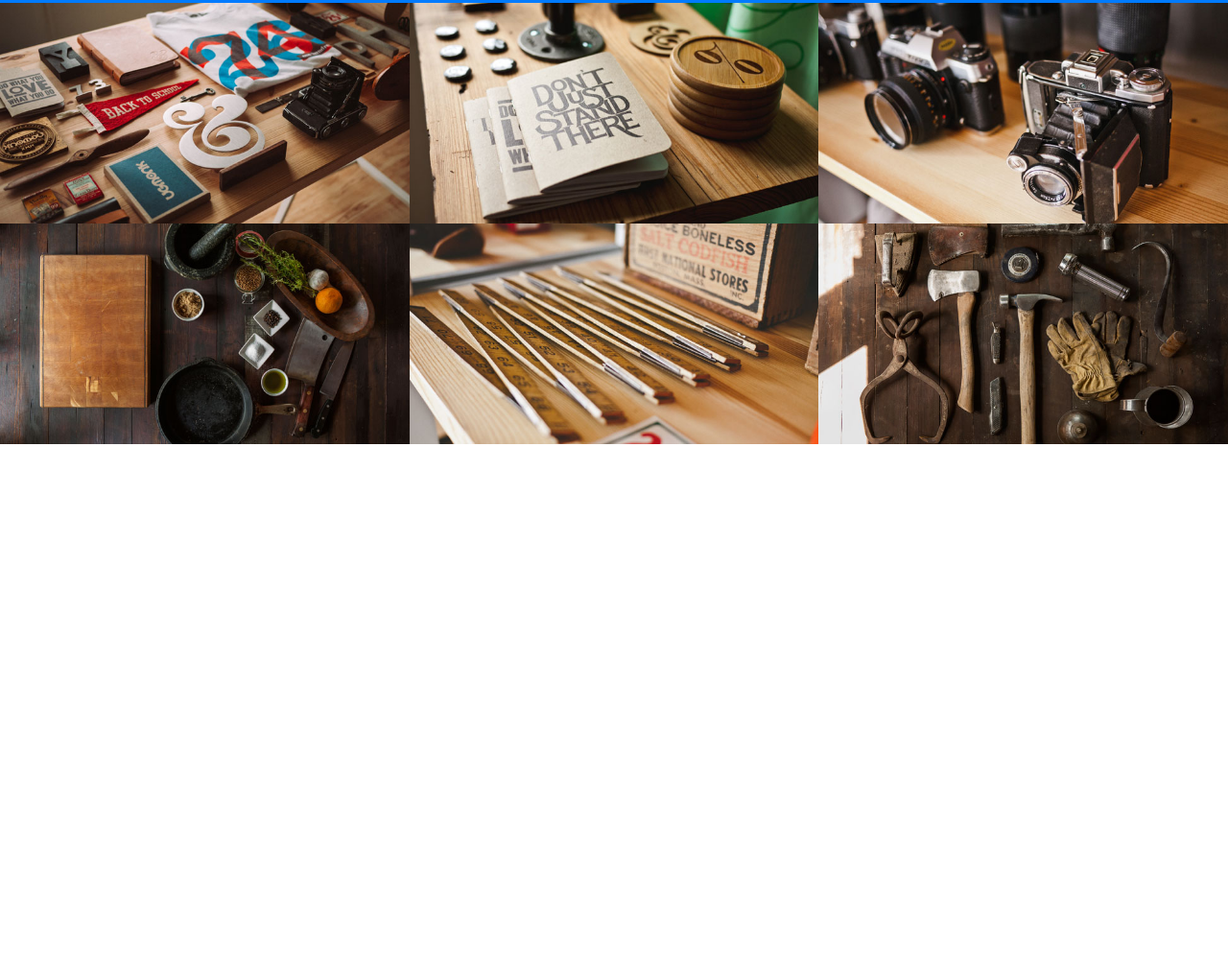
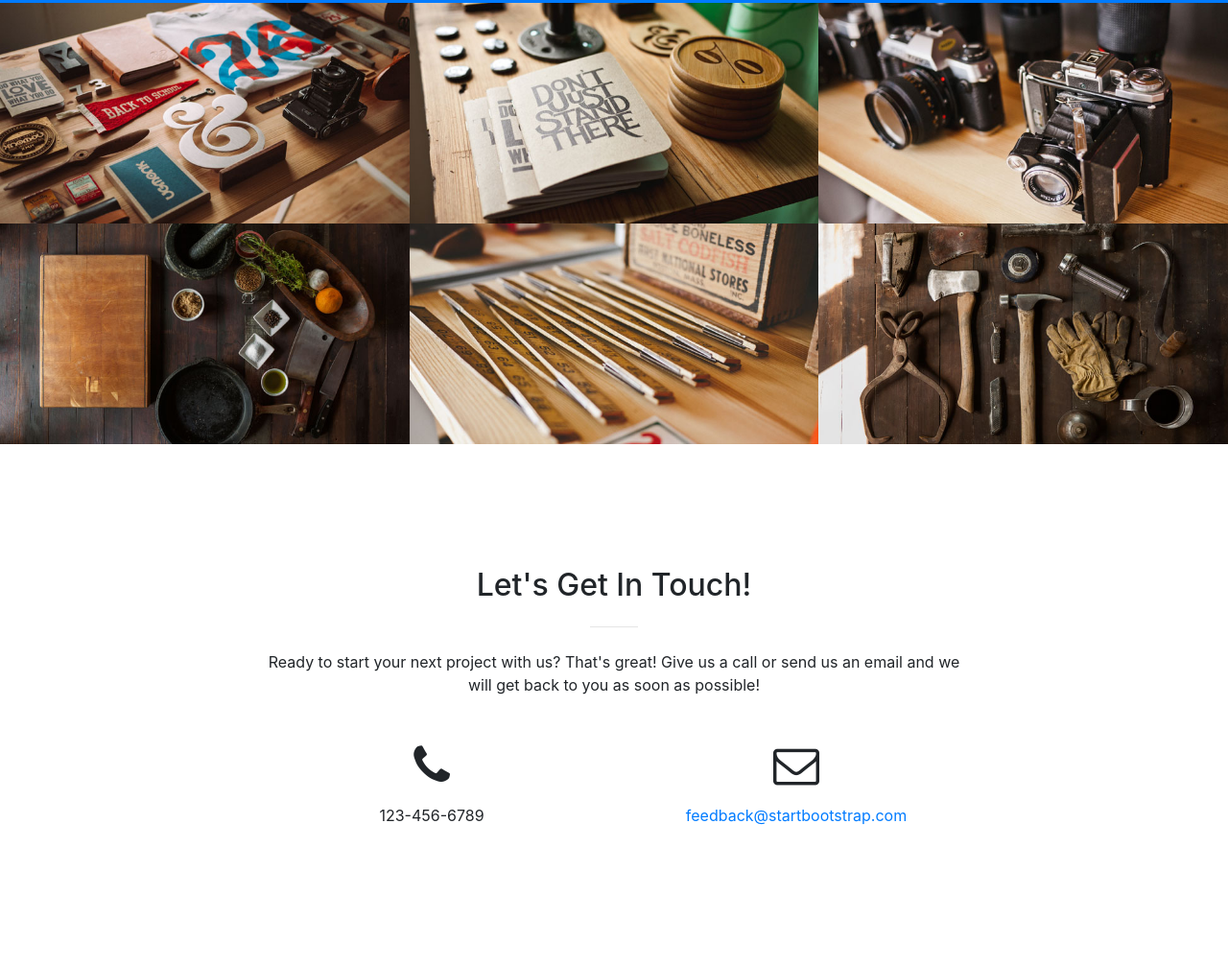
Before and after one commit to mohamedammi/projetWebDesign, a website with bundled scripts: page index.html in a window 1280 px wide. Shown: the part 1787-2793 px from the top of the page at 96% size. Before the commit the page ends 2250 px from the top, so only its background shows below. Built offline with nearby package versions, Linux system fonts and the light colour scheme.

Commit message:
Contact rétablis

```diff
--- a/index.html
+++ b/index.html
@@ -23,7 +23,8 @@
     <link href="vendor/magnific-popup/magnific-popup.css" rel="stylesheet">
 
     <!-- Custom styles for this template -->
-    <link href="css/creative.min.css" rel="stylesheet">
+
+    <link href="css/creative.css" rel="stylesheet">
 
   </head>
 
@@ -220,6 +221,30 @@
       </div>
     </section>
 
+    <section id="contact">
+      <div class="container">
+        <div class="row">
+          <div class="col-lg-8 mx-auto text-center">
+            <h2 class="section-heading">Let's Get In Touch!</h2>
+            <hr class="my-4">
+            <p class="mb-5">Ready to start your next project with us? That's great! Give us a call or send us an email and we will get back to you as soon as possible!</p>
+          </div>
+        </div>
+        <div class="row">
+          <div class="col-lg-4 ml-auto text-center">
+            <i class="fa fa-phone fa-3x mb-3 sr-contact"></i>
+            <p>123-456-6789</p>
+          </div>
+          <div class="col-lg-4 mr-auto text-center">
+            <i class="fa fa-envelope-o fa-3x mb-3 sr-contact"></i>
+            <p>
+              <a href="mailto:your-email@your-domain.com">feedback@startbootstrap.com</a>
+            </p>
+          </div>
+        </div>
+      </div>
+    </section>
+
 
 
 
```
